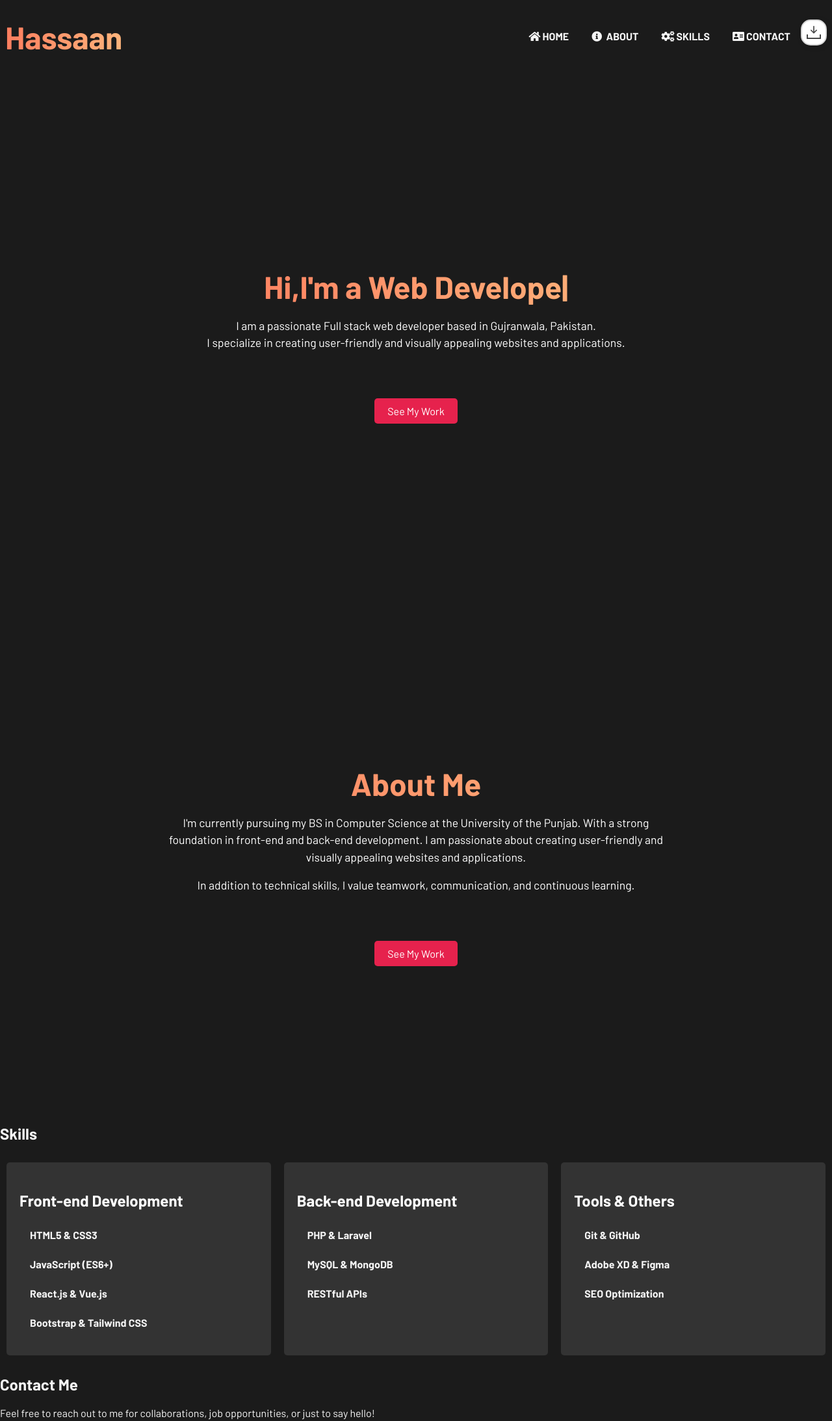
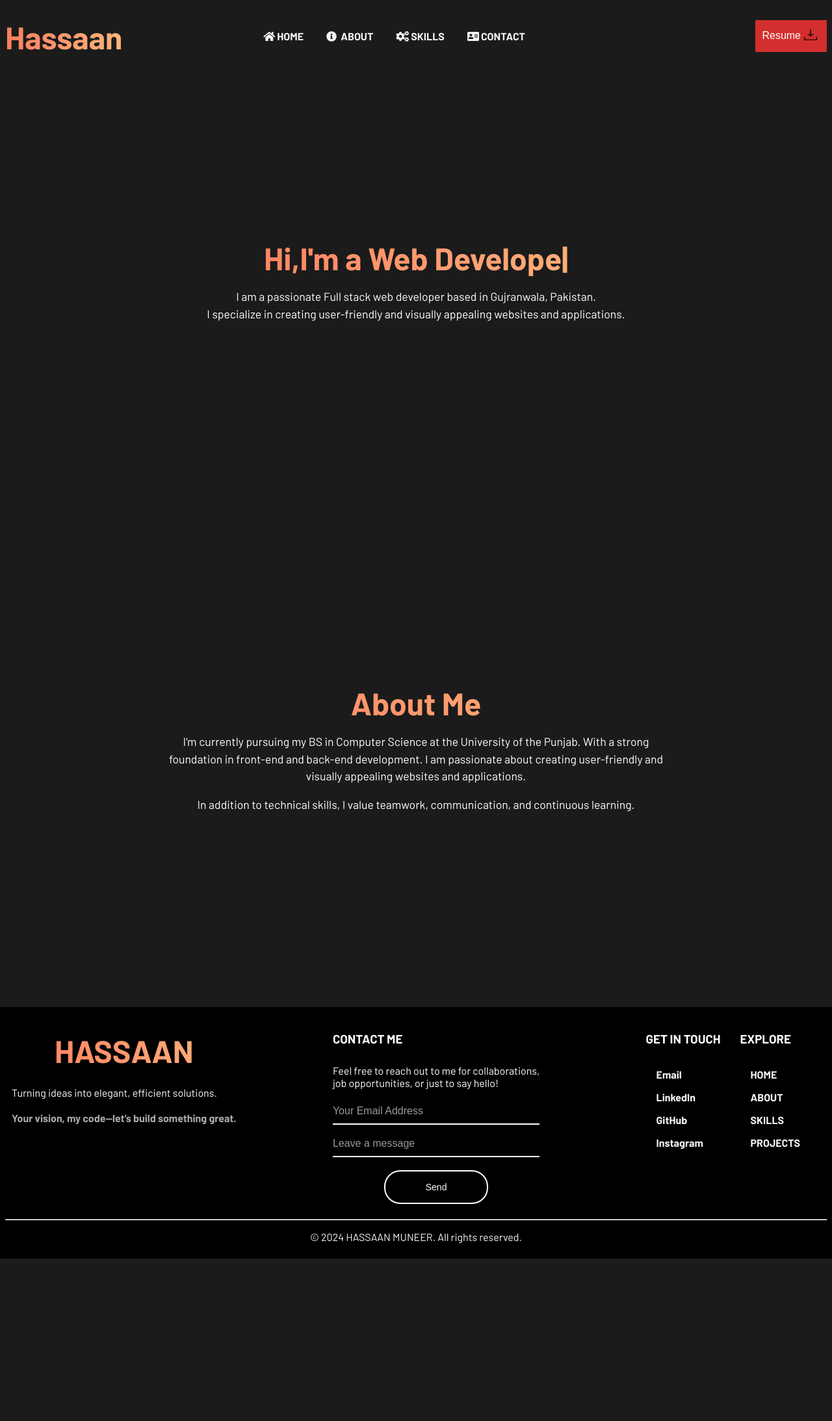
Before and after one commit to Hassaan-here/Hassaan-here-Portfolio, a plain HTML site: page index.html in a window 1280 px wide. Shown: the top 2187 px of the page at 65% size. After the commit the page ends 1937 px from the top, so only its background shows below. Drawn offline with nearby package versions, Linux system fonts and the light colour scheme.

Commit message:
Footer Adee

```diff
--- a/index.html
+++ b/index.html
@@ -10,6 +10,7 @@
     <link rel="stylesheet" href="./public/css/home.css" />
     <link rel="stylesheet" href="./public/css/about.css" />
     <link rel="stylesheet" href="./public/css/skills.css" />
+    <link rel="stylesheet" href="./public/css/footer.css" />
     <link rel="stylesheet" href="./public/css/animation.css" />
     <!-- google font -->
     <link rel="preconnect" href="https://fonts.googleapis.com" />
@@ -30,8 +31,7 @@
   </head>
 
   <body>
-    <section class="navigation">
-      <header class="header">
+    <header>
       <h1 class="gradient-text">Hassaan</h1>
       <label class="burger" for="burger">
         <input
@@ -57,37 +57,37 @@
         </label>
         <ul>
           <li>
-              <a href="#"><span class="fas fa-home"></span>HOME</a>
+            <a href="#home"><span class="fas fa-home"></span>HOME</a>
           </li>
           <li>
-              <a href="#"><span class="fas fa-info-circle"></span> ABOUT</a>
+            <a href="#about"><span class="fas fa-info-circle"></span> ABOUT</a>
           </li>
           <li>
-              <a href="#"><span class="fas fa-cogs"></span>SKILLS</a>
+            <a href="#skills"><span class="fas fa-cogs"></span>SKILLS</a>
           </li>
           <li>
-              <a href="#"><span class="fas fa-address-card"></span>CONTACT</a>
+            <a href="#contact"
+              ><span class="fas fa-address-card"></span>CONTACT</a
+            >
           </li>
-            <button class="Btn">
-              <svg
-                xmlns="http://www.w3.org/2000/svg"
-                height="1em"
-                viewBox="0 0 384 512"
-                class="svgIcon"
-              >
-                <path
-                  d="M169.4 470.6c12.5 12.5 32.8 12.5 45.3 0l160-160c12.5-12.5 12.5-32.8 0-45.3s-32.8-12.5-45.3 0L224 370.8 224 64c0-17.7-14.3-32-32-32s-32 14.3-32 32l0 306.7L54.6 265.4c-12.5-12.5-32.8-12.5-45.3 0s-12.5 32.8 0 45.3l160 160z"
-                ></path>
-              </svg>
-              <span class="icon2"></span>
-            </button>
         </ul>
       </nav>
+      <div class="resume-button-container">
+        <button class="resume-button">
+          Resume
+          <span
+            ><img
+              src="./public/images/download.png"
+              alt=""
+              style="width: 30px; height: 25px"
+          /></span>
+        </button>
+      </div>
     </header>
-    </section>
 
     <!-- Home -->
-    <section class="home">
+    <section id="home">
+      <div class="container hero">
         <div class="home-content hidden">
           <h2 class="gradient-text">Hi,<span class="typed-text"></span></h2>
           <p>
@@ -96,60 +96,32 @@
             appealing websites and applications.
           </p>
         </div>
-      <a href="#work" class="btn">See My Work</a>
+      </div>
+      <!-- <a href="#work" class="hero-btn">See My Work</a> -->
     </section>
 
     <!-- About -->
-    <section class="about">
+    <section id="about">
+      <div class="container about">
         <div class="about-content hidden">
           <h2 class="gradient-text">About Me</h2>
           <p>
-          I'm currently pursuing my BS in Computer Science at the University of
-          the Punjab. With a strong foundation in front-end and back-end
-          development. I am passionate about creating user-friendly and visually
-          appealing websites and applications.
+            I'm currently pursuing my BS in Computer Science at the University
+            of the Punjab. With a strong foundation in front-end and back-end
+            development. I am passionate about creating user-friendly and
+            visually appealing websites and applications.
           </p>
           <p>
-          In addition to technical skills, I value teamwork, communication, and
-          continuous learning.
+            In addition to technical skills, I value teamwork, communication,
+            and continuous learning.
           </p>
         </div>
-      <a href="#work" class="btn">See My Work</a>
+      </div>
+      <!-- <a href="#work" class="about-btn">See My Work</a> -->
     </section>
-    <!-- services
-    <section class="services hidden">
-      <h2>WHAT I DO</h2>
-      <div class="services-container">
-        <div class="flip-card">
-          <div class="flip-card-inner">
-            <div class="flip-card-front">
-              <p class="title">Front-End</p>
-              <p>Hover Me</p>
-            </div>
-            <div class="flip-card-back">
-              <p class="title">BACK</p>
-              <p>Leave Me</p>
-            </div>
-          </div>
-        </div>
-        <div class="flip-card">
-          <div class="flip-card-inner">
-            <div class="flip-card-front">
-              <p class="title">Back-End</p>
-              <p>Hover Me</p>
-            </div>
-            <div class="flip-card-back">
-              <p class="title">BACK</p>
-              <p>Leave Me</p>
-            </div>
-          </div>
-        </div>
-      </div>
-      <a href="#contact" class="btn">Let's Collaborate</a>
-    </section> -->
 
     <!-- Skills Section -->
-    <section id="skills" class="section">
+    <!-- <section id="skills">
       <div class="container">
         <h2>Skills</h2>
         <div class="skills-list">
@@ -180,34 +152,69 @@
           </div>
         </div>
       </div>
-    </section>
+    </section> -->
 
-    <!-- Contact Section -->
-    <section id="contact" class="section">
+    <!-- Footer -->
+    <footer id="contact">
       <div class="container">
-        <h2>Contact Me</h2>
-        <p>
-          Feel free to reach out to me for collaborations, job opportunities, or
-          just to say hello!
-        </p>
+        <div class="col">
+          <h3 class="gradient-text">HASSAAN</h3>
+          <span>Turning ideas into elegant, efficient solutions.</span>
+          <span>Your vision, my code—let’s build something great.</span>
+        </div>
+        <div class="col">
+          <h3>CONTACT ME</h3>
+          <span>
+            Feel free to reach out to me for collaborations,<br />
+            job opportunities, or just to say hello!</span
+          >
+          <input type="email" placeholder="Your Email Address" />
+          <input type="text" placeholder="Leave a message" />
+          <button class="contact-btn">Send</button>
+        </div>
+        <div class="row">
+          <div class="col">
+            <h3>GET IN TOUCH</h3>
             <div class="contact-links">
-          <a href="mailto:youremail@example.com"
-            ><i class="fas fa-envelope"></i> Email</a
+              <ul>
+                <li><a href="mailto:youremail@example.com"> Email</a></li>
+                <li>
+                  <a href="https://linkedin.com/your-profile" target="_blank">
+                    LinkedIn</a
                   >
-          <a href="https://linkedin.com/your-profile" target="_blank"
-            ><i class="fab fa-linkedin"></i> LinkedIn</a
+                </li>
+                <li>
+                  <a href="https://github.com/yourusername" target="_blank">
+                    GitHub</a
                   >
-          <a href="https://github.com/yourusername" target="_blank"
-            ><i class="fab fa-github"></i> GitHub</a
-          >
+                </li>
+                <li><a href="#">Instagram</a></li>
+              </ul>
             </div>
           </div>
-    </section>
-    <!-- Footer -->
-    <footer>
-      <div class="container">
-        <p>&copy; 2024 Your Name. All rights reserved.</p>
+          <div class="col">
+            <h3>EXPLORE</h3>
+            <div class="explore-links">
+              <ul>
+                <li>
+                  <a href="#home">HOME</a>
+                </li>
+                <li>
+                  <a href="#about">ABOUT</a>
+                </li>
+                <li>
+                  <a href="#skills">SKILLS</a>
+                </li>
+                <li>
+                  <a href="#projects">PROJECTS</a>
+                </li>
+              </ul>
             </div>
+          </div>
+        </div>
+      </div>
+      <hr />
+      <p>&copy; 2024 HASSAAN MUNEER. All rights reserved.</p>
     </footer>
 
     <!--Script -->
--- a/public/css/about.css
+++ b/public/css/about.css
@@ -27,9 +27,9 @@
   margin-bottom: 1rem;
 }
 
-.btn {
+.about-btn {
   /* Style your button here (optional) */
-  background-color: rgb(230, 34, 77);
+  background-color: #d32f2f;
   color: #fff;
   padding: 10px 20px;
   border: none;
--- /dev/null
+++ b/public/css/footer.css
@@ -0,0 +1,115 @@
+/* footer */
+footer {
+  text-align: center;
+  padding: 0.5rem 0.5rem;
+  background-color: black;
+}
+
+footer .container {
+  display: flex;
+  color: #ffffff;
+  text-align: left;
+  justify-content: space-between;
+  padding: 10px;
+  bottom: 0;
+}
+.container .col {
+  display: flex;
+  flex-direction: column;
+}
+
+footer span {
+  display: block;
+  margin: 10px 0;
+  font-size: 16px;
+  font-weight: 400;
+}
+
+footer span:first-child {
+  font-style: italic;
+}
+
+footer span:last-child {
+  font-weight: bold;
+  color: #aaa;
+}
+
+.row {
+  display: flex;
+}
+.row .col {
+  margin: 0px 15px;
+}
+.contact-links,
+.explore-links {
+  text-align: left;
+  > ul {
+    list-style-type: none;
+    padding-left: 0;
+    margin-left: 0;
+    > a {
+      color: #ffffff;
+      text-decoration: none;
+      margin: 15px 8px;
+    }
+  }
+}
+
+input[type="email"],
+input[type="text"] {
+  width: 100%;
+  padding: 10px 0;
+  margin: 5px 0px;
+  border: none;
+  border-bottom: 2px solid white;
+  background: transparent;
+  font-size: 16px;
+  outline: none;
+  color: white;
+}
+
+input[type="email"]::placeholder,
+input[type="text"]::placeholder {
+  color: #999;
+}
+
+input[type="email"]:focus,
+input[type="text"]:focus {
+  border-bottom: 2px solid #ccc;
+}
+.contact-btn {
+  width: 50%;
+  padding: 16px 0px;
+  margin: 15px 0px 5px 0px;
+  align-self: center;
+  border-radius: 25px;
+  border: none;
+  background-color: transparent;
+  border: 2px solid white;
+  color: #fff;
+  font-size: 14px;
+  cursor: pointer;
+  transition: background-color 0.3s ease;
+}
+
+.contact-btn:hover {
+  background-color: #333333;
+}
+
+@media screen and (max-width: 768px) {
+  footer .container {
+    flex-direction: column;
+    text-align: left;
+  }
+  .container .col:nth-of-type(1),
+  .container .col:nth-of-type(2) {
+    margin: 0px 10px;
+  }
+  /* .container .col {
+    padding: 10px;
+  } */
+  .row {
+    margin: 10px;
+    justify-content: center;
+  }
+}
--- a/public/css/home.css
+++ b/public/css/home.css
@@ -1,14 +1,14 @@
 /* home Section Styles */
-.home {
+.hero {
   display: flex; /* Center content vertically */
   flex-direction: column;
   justify-content: center; /* Center content horizontally */
   align-items: center; /* Center content vertically and horizontally */
-  min-height: 100vh; /* Ensure section fills viewport height */
+  min-height: 80vh; /* Ensure section fills viewport height */
   text-align: center; /* Center text within section */
 }
 
-.home-content {
+.hero-content {
   max-width: 800px; /* Limit content width on larger screens */
   padding: 1.5rem;
 }
@@ -20,16 +20,15 @@
   text-align: center;
   margin-bottom: 1rem;
 }
-.home p {
+.hero p {
   color: #fff;
   font-size: 1.1rem;
   line-height: 1.5;
   margin-bottom: 1rem;
 }
 
-.btn {
-  /* Style your button here (optional) */
-  background-color: rgb(230, 34, 77);
+.hero-btn {
+  background-color: #d32f2f;
   color: #fff;
   padding: 10px 20px;
   border: none;
@@ -39,7 +38,7 @@
   margin-top: 2rem;
 }
 
-.home .btn:hover,
+.hero .btn:hover,
 .services .btn:hover {
   transform: scale(1.1);
   transition: ease-in-out 0.2s;
--- a/public/css/navbar.css
+++ b/public/css/navbar.css
@@ -1,8 +1,9 @@
-.header {
+header {
   display: flex;
   align-items: center;
   padding: 0.5rem 0.5rem;
 }
+/* Gradient text for H1 */
 .gradient-text {
   font-size: 3em;
   background: linear-gradient(to right, #ff7e5f, #feb47b);
@@ -11,7 +12,9 @@
   text-align: center;
   margin: 20px 0;
 }
-/* toggle button */
+/* toggle start */
+
+/*burger toggle button */
 .burger {
   position: fixed;
   top: 0;
@@ -57,6 +60,7 @@
   transform-origin: left center;
   transform: translateY(-100%);
 }
+/*burger toggle button end */
 
 /* cross toggle button */
 .cross {
@@ -96,12 +100,15 @@
   top: 13px;
   left: 5px;
 }
+/* cross toggle button end */
 
 /* toggle ended */
+
+/* navbar */
 .navbar {
   width: 100%;
   display: flex;
-  justify-content: right;
+  justify-content: center;
   align-items: center;
   margin-left: auto;
 }
@@ -126,51 +133,33 @@ ul li a {
 .fas {
   margin: 0px 3px 0px 3px;
 }
+
 /* Download button */
-.Btn {
-  width: 40px;
-  height: 40px;
-  border: 2px solid rgb(214, 214, 214);
-  border-radius: 15px;
-  background-color: rgb(255, 255, 255);
+
+.resume-button-container {
+  width: 30%;
   display: flex;
-  flex-direction: column;
-  align-items: center;
-  justify-content: center;
-  cursor: pointer;
-  position: relative;
-  transition-duration: 0.3s;
-  box-shadow: 2px 2px 10px rgba(0, 0, 0, 0.11);
+  justify-content: flex-end;
 }
 
-.svgIcon {
-  fill: rgb(70, 70, 70);
+.resume-button {
+  display: inline-flex;
+  align-items: center;
+  color: white;
+  background-color: #d32f2f;
+  border: none;
+  padding: 10px;
+  font-size: 1rem;
+  transition: background-color 0.2s ease-in-out, transform 0.2s ease-in-out;
+  cursor: pointer;
 }
 
-.icon2 {
-  width: 18px;
-  height: 5px;
-  border-bottom: 2px solid rgb(70, 70, 70);
-  border-left: 2px solid rgb(70, 70, 70);
-  border-right: 2px solid rgb(70, 70, 70);
+.resume-button:hover {
+  background-color: #991b1b;
+  transform: scale(1.1);
 }
 
-.Btn:hover {
-  background-color: rgb(51, 51, 51);
-  transition-duration: 0.3s;
-}
-
-.Btn:hover .icon2 {
-  border-bottom: 2px solid rgb(235, 235, 235);
-  border-left: 2px solid rgb(235, 235, 235);
-  border-right: 2px solid rgb(235, 235, 235);
-}
-
-.Btn:hover .svgIcon {
-  fill: rgb(255, 255, 255);
-  animation: slide-in-top 1s linear infinite;
-}
-
+/* Animation key frames */
 @keyframes slide-in-top {
   0% {
     transform: translateY(-10px);
@@ -212,12 +201,3 @@ ul li a {
     margin-top: 30%;
   }
 }
-/* footer */
-footer {
-  background-color: #333333;
-  color: #ffffff;
-  text-align: center;
-  padding: 10px 0;
-  bottom: 0;
-  width: 100%;
-}
```
Also changed, not shown: public/images/download.png (added), public/images/home.png (renamed from public/images/icons8-home-25.png). Lines whose indentation alone changed are shown as unchanged.
